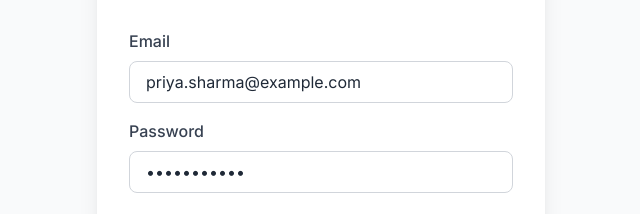
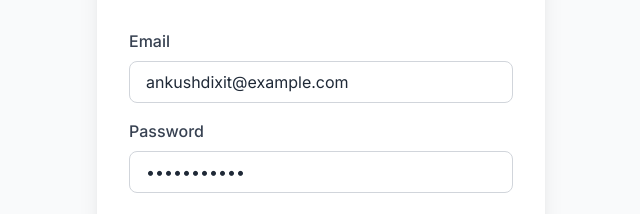
Before and after one commit to ankushdixit0001/Project, a plain HTML site: page student.html in a window 1280 px wide. Shown: the part 281-495 px from the top of the page, 319-959 px from the left. Drawn offline with nearby package versions, Linux system fonts and the light colour scheme.

Commit message:
fix: Update login email in the student login form

```diff
--- a/student.html
+++ b/student.html
@@ -35,7 +35,7 @@
                 <form id="login-form">
                     <div class="mb-4">
                         <label for="login-email" class="block text-gray-700 dark:text-gray-300 font-medium mb-2">Email</label>
-                        <input type="email" id="login-email" class="w-full px-4 py-2 border border-gray-300 dark:border-gray-600 bg-white dark:bg-gray-700 rounded-lg focus:outline-none focus:ring-2 focus:ring-blue-500" required value="priya.sharma@example.com">
+                        <input type="email" id="login-email" class="w-full px-4 py-2 border border-gray-300 dark:border-gray-600 bg-white dark:bg-gray-700 rounded-lg focus:outline-none focus:ring-2 focus:ring-blue-500" required value="ankushdixit@example.com">
                     </div>
                     <div class="mb-6">
                         <label for="login-password" class="block text-gray-700 dark:text-gray-300 font-medium mb-2">Password</label>
```
